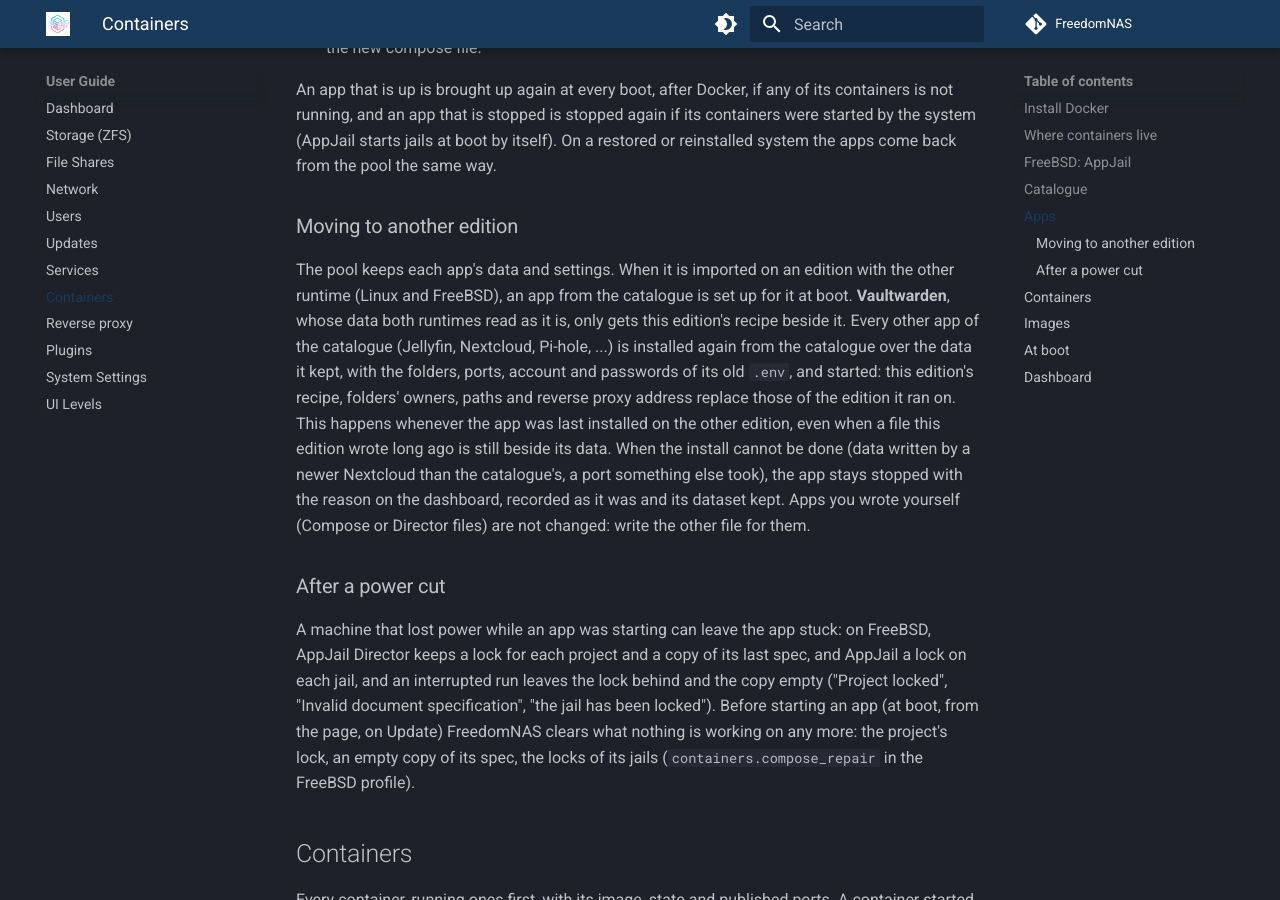
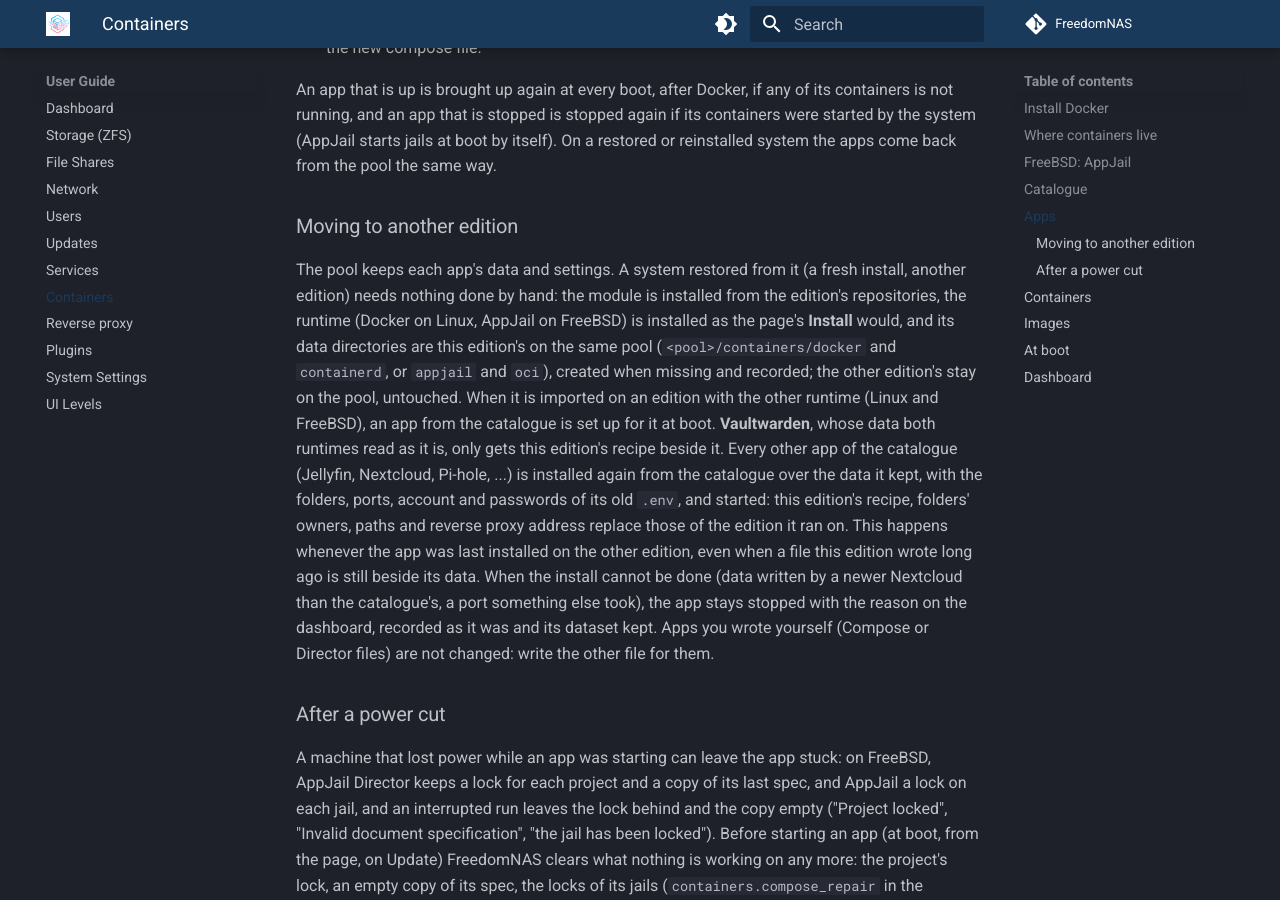
Before and after one commit to FreedomNAS/freedomnas-docs, an MkDocs documentation site: the page built from docs/user-guide/containers.md, in a window 1280 px wide and 900 px high, scrolled down 7874 px. Built offline with MkDocs 1.6.1 and Material for MkDocs 9.7.7, drawn with Linux system fonts in a browser that asks for light colours.

Commit message:
Document restoring modules, runtime and Caddy

```diff
--- a/docs/user-guide/containers.md
+++ b/docs/user-guide/containers.md
@@ -332,7 +332,13 @@ from the pool the same way.
 
 ### Moving to another edition
 
-The pool keeps each app's data and settings. When it is imported on an
+The pool keeps each app's data and settings. A system restored from it
+(a fresh install, another edition) needs nothing done by hand: the module
+is installed from the edition's repositories, the runtime (Docker on Linux,
+AppJail on FreeBSD) is installed as the page's **Install** would, and its
+data directories are this edition's on the same pool (`<pool>/containers/docker`
+and `containerd`, or `appjail` and `oci`), created when missing and recorded;
+the other edition's stay on the pool, untouched. When it is imported on an
 edition with the other runtime (Linux and FreeBSD), an app from the
 catalogue is set up for it at boot. **Vaultwarden**, whose data both
 runtimes read as it is, only gets this edition's recipe beside it. Every
```
Also changed, not shown: docs/architecture/reconciler.md (+1 -0 lines), docs/user-guide/proxy.md (+5 -0 lines).
